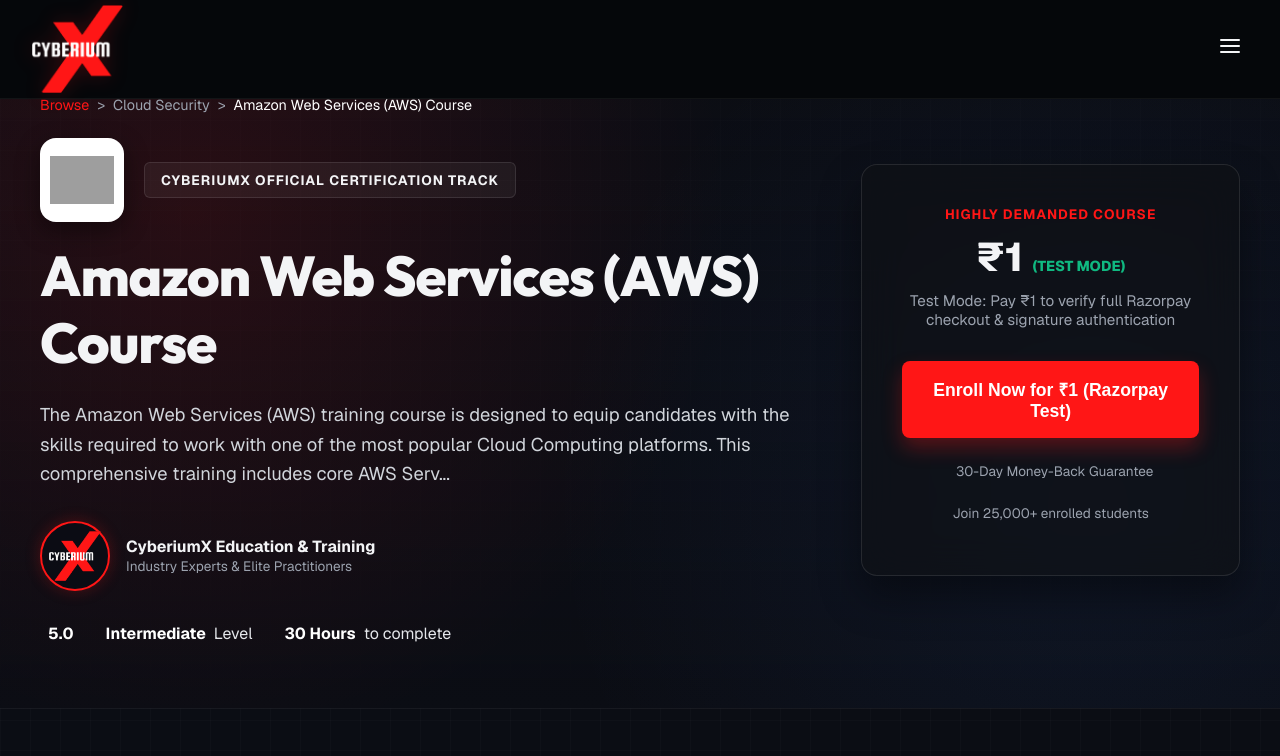
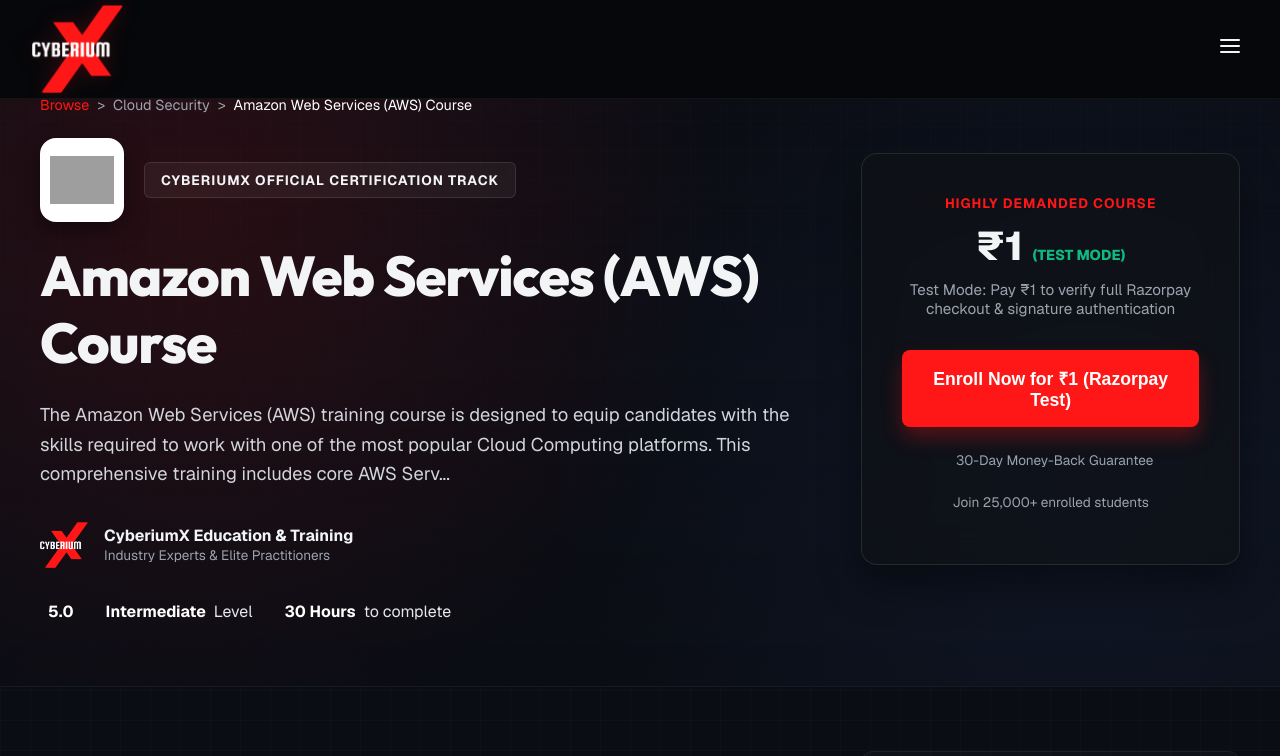
Before and after one commit to sarthakjain-cell/CyberiumX, a Next.js app: page /provided-course/amazon-web-servicesaws-course in a window 1280 px wide. Shown: the top 756 px of the page. Built offline with nearby package versions, Linux system fonts and the light colour scheme; grey boxes are pictures that could not be loaded.

Commit message:
ui: remove circle border around CyberiumX logo on course pages

```diff
--- a/src/app/provided-course/[courseSlug]/CourseLanding.module.css
+++ b/src/app/provided-course/[courseSlug]/CourseLanding.module.css
@@ -99,17 +99,11 @@
 }
 
 .instructorAvatar {
-  width: 52px;
-  height: 52px;
-  border-radius: 50%;
-  background: rgba(11, 13, 20, 0.9);
+  width: 48px;
+  height: 48px;
   display: flex;
   align-items: center;
   justify-content: center;
-  font-weight: bold;
-  border: 2px solid var(--primary);
-  padding: 7px;
-  box-shadow: 0 0 15px rgba(252, 22, 22, 0.25);
   flex-shrink: 0;
 }
 
@@ -270,20 +264,12 @@
 }
 
 .certSeal {
-  width: 80px;
-  height: 80px;
-  background: radial-gradient(circle, #181b26 0%, #0b0d14 100%);
-  border-radius: 50%;
-  margin: 1rem auto;
-  border: 2px dashed rgba(252, 22, 22, 0.7);
+  width: 72px;
+  height: 72px;
+  margin: 1rem auto 0;
   display: flex;
   align-items: center;
   justify-content: center;
-  font-weight: 800;
-  font-size: 0.8rem;
-  letter-spacing: 1px;
-  text-transform: uppercase;
-  box-shadow: 0 0 20px rgba(252, 22, 22, 0.4);
 }
 
 /* Syllabus styling */
--- a/src/app/provided-course/[courseSlug]/page.tsx
+++ b/src/app/provided-course/[courseSlug]/page.tsx
@@ -399,7 +399,7 @@ export default function CourseLandingPage() {
                 <img
                   src="/logo.png"
                   alt="CyberiumX Official Seal"
-                  style={{ width: '48px', height: '48px', objectFit: 'contain' }}
+                  style={{ width: '100%', height: '100%', objectFit: 'contain' }}
                 />
               </div>
             </div>
```
